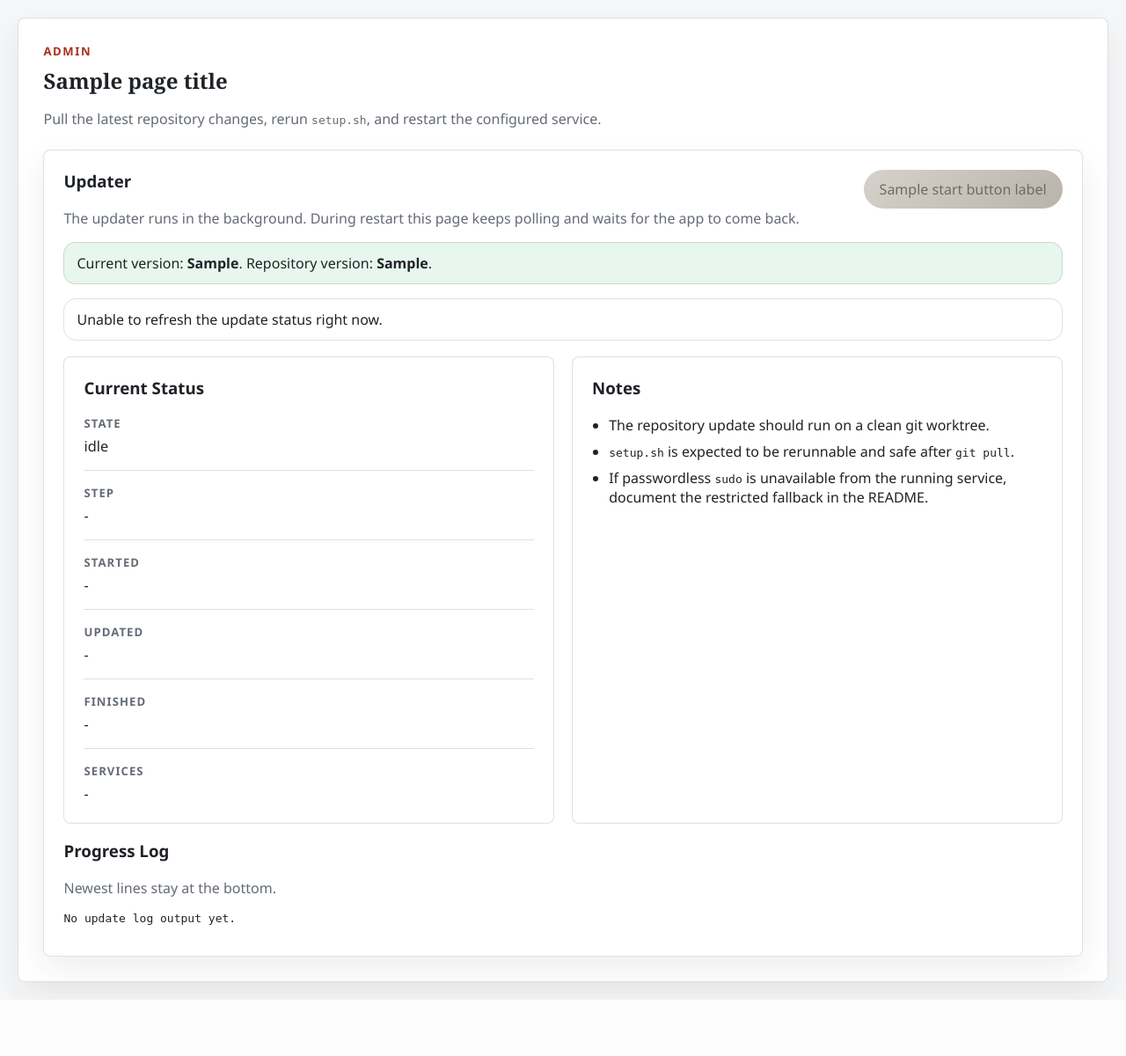
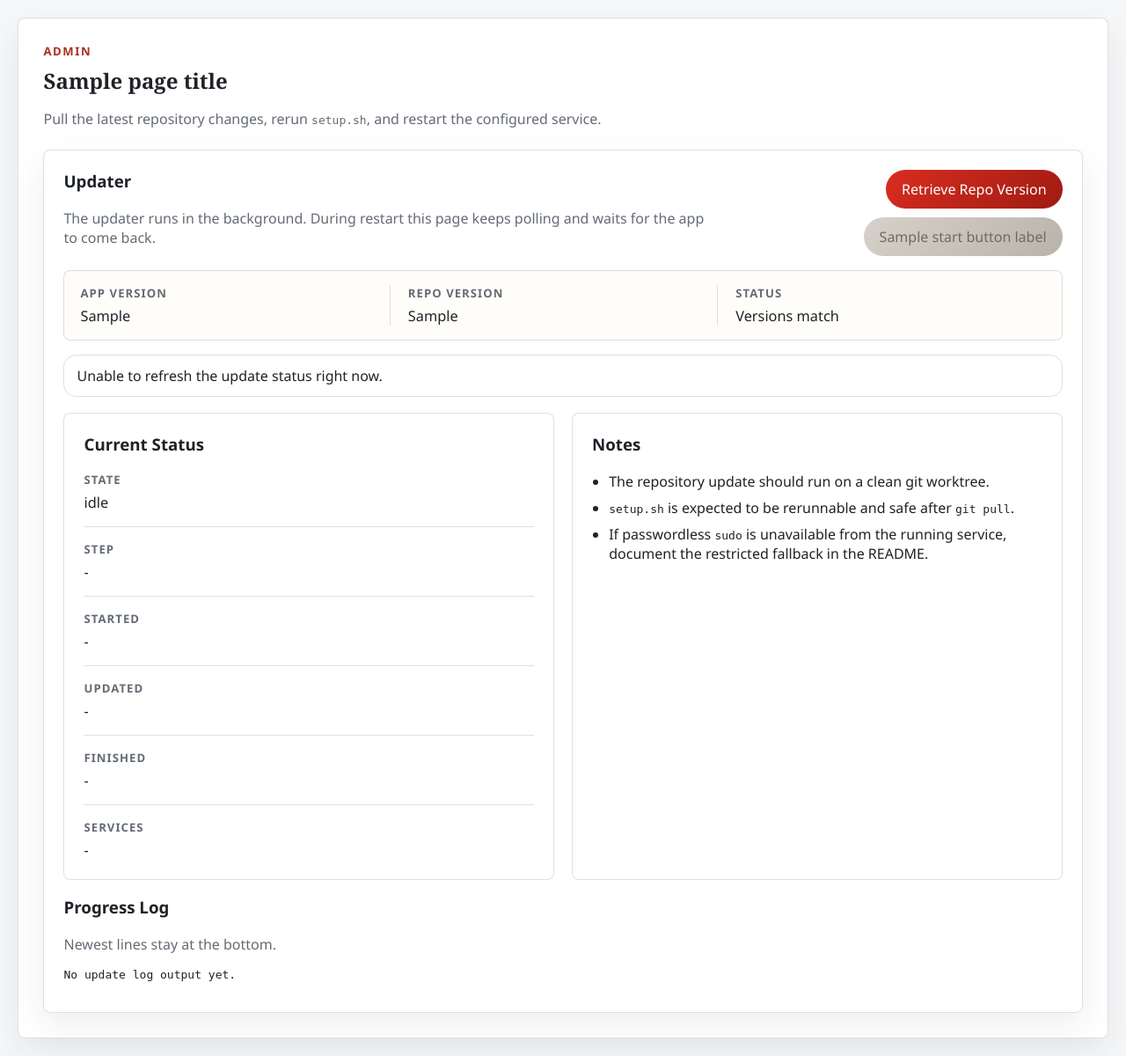
Before and after one commit to ivanxma/HeatWave_Demo, a Flask app: template templates/update_heatwave_demo.html in a window 1280 px wide. Shown: the whole page at 88% size. Before the commit the page ends 1136 px from the top, so only its background shows below. Run offline with Flask 3, Linux system fonts and the light colour scheme; the template is opened without the code that fills it: most values are stand-ins (such as "Sample title", 1, 10 or a date in 2020); some libraries are stand-ins or nearby versions.

Commit message:
Revise auto-update version check

```diff
--- a/app.py
+++ b/app.py
@@ -3309,21 +3309,12 @@
     return version or "unknown"
 
 
-def _version_compare_key(value):
-    parts = re.findall(r"\d+|[A-Za-z]+", str(value or ""))
-    key = []
-    for part in parts:
-        if part.isdigit():
-            key.append((1, int(part)))
-        else:
-            key.append((0, part.lower()))
-    return key
-
-
-def is_newer_version(candidate, current):
-    if not candidate or not current or current == "unknown":
+def version_requires_update(candidate, current):
+    candidate_value = str(candidate or "").strip()
+    current_value = str(current or "").strip()
+    if not candidate_value or not current_value or current_value == "unknown":
         return False
-    return _version_compare_key(candidate) > _version_compare_key(current)
+    return candidate_value != current_value
 
 
 def _default_repo_version_url():
@@ -3460,7 +3451,7 @@
         if git_error:
             errors.append(f"git version check failed: {git_error}")
     result["repo_version"] = repo_version
-    result["update_available"] = is_newer_version(repo_version, current_version)
+    result["update_available"] = version_requires_update(repo_version, current_version)
     if not repo_version and errors:
         result["error"] = "Unable to check repository version. " + " ".join(errors)
     elif errors:
@@ -3605,6 +3596,21 @@
 @login_required
 def update_heatwave_demo():
     if request.method == "POST":
+        update_action = str(request.form.get("update_action", "start")).strip()
+        if update_action == "check_version":
+            version_status = check_repo_version()
+            session["version_check"] = version_status
+            if version_status.get("repo_version"):
+                flash(
+                    "Repository version: {repo_version}. Current version: {current_version}.".format(
+                        repo_version=version_status.get("repo_version") or "-",
+                        current_version=version_status.get("current_version") or "-",
+                    ),
+                    "info" if version_status.get("update_available") else "success",
+                )
+            else:
+                flash(version_status.get("error") or "Repository version could not be retrieved.", "warning")
+            return redirect(url_for("update_heatwave_demo"))
         started, message = _start_update_worker()
         flash(message, "success" if started else "warning")
         return redirect(url_for("update_heatwave_demo"))
--- a/static/style.css
+++ b/static/style.css
@@ -1714,6 +1714,26 @@
   box-shadow: none;
 }
 
+.update-action-row {
+  display: flex;
+  flex-wrap: wrap;
+  gap: 10px;
+  justify-content: flex-end;
+}
+
+.version-status-card {
+  margin: 16px 0;
+  padding: 16px 18px;
+  border: 1px solid var(--line);
+  border-radius: 8px;
+  background: rgba(255, 253, 249, 0.88);
+}
+
+.version-status-card.update-available {
+  border-color: rgba(217, 45, 32, 0.35);
+  background: #fff0ec;
+}
+
 .update-log-block {
   max-height: 24rem;
   overflow: auto;
--- a/templates/update_heatwave_demo.html
+++ b/templates/update_heatwave_demo.html
@@ -13,6 +13,11 @@
       <h3>Updater</h3>
       <span class="helper-text">The updater runs in the background. During restart this page keeps polling and waits for the app to come back.</span>
     </div>
+    <div class="update-action-row">
+      <form method="post">
+        <input type="hidden" name="update_action" value="check_version">
+        <button class="button secondary" type="submit">Retrieve Repo Version</button>
+      </form>
       <form method="post">
         <input type="hidden" name="update_action" value="start">
         <button class="button primary" id="update-button" type="submit" {% if not update_status.can_start %}disabled{% endif %}>
@@ -20,19 +25,34 @@
         </button>
       </form>
     </div>
+  </div>
 
-  {% if version_status %}
-  <div class="flash {% if version_status.update_available %}info{% else %}success{% endif %}">
-    Current version: <strong>{{ version_status.current_version or app_version or "-" }}</strong>.
+  <div class="version-status-card {% if version_status.update_available %}update-available{% endif %}">
+    <dl class="detail-list detail-list-inline">
+      <div>
+        <dt>App Version</dt>
+        <dd>{{ version_status.current_version or app_version or "-" }}</dd>
+      </div>
+      <div>
+        <dt>Repo Version</dt>
+        <dd>{{ version_status.repo_version or "-" }}</dd>
+      </div>
+      <div>
+        <dt>Status</dt>
+        <dd>
           {% if version_status.update_available %}
-    Available version: <strong>{{ version_status.repo_version }}</strong>.
+          Update available
           {% elif version_status.repo_version %}
-    Repository version: <strong>{{ version_status.repo_version }}</strong>.
+          Versions match
           {% elif version_status.error %}
           {{ version_status.error }}
+          {% else %}
+          Retrieve repo version to check for updates
           {% endif %}
+        </dd>
       </div>
-  {% endif %}
+    </dl>
+  </div>
 
   <div class="flash update-status-banner update-status-{{ update_status.state or 'idle' }}" id="update-status-banner">
     {{ update_status.message }}
```
Also changed, not shown: README.md. Lines whose indentation alone changed are shown as unchanged.
